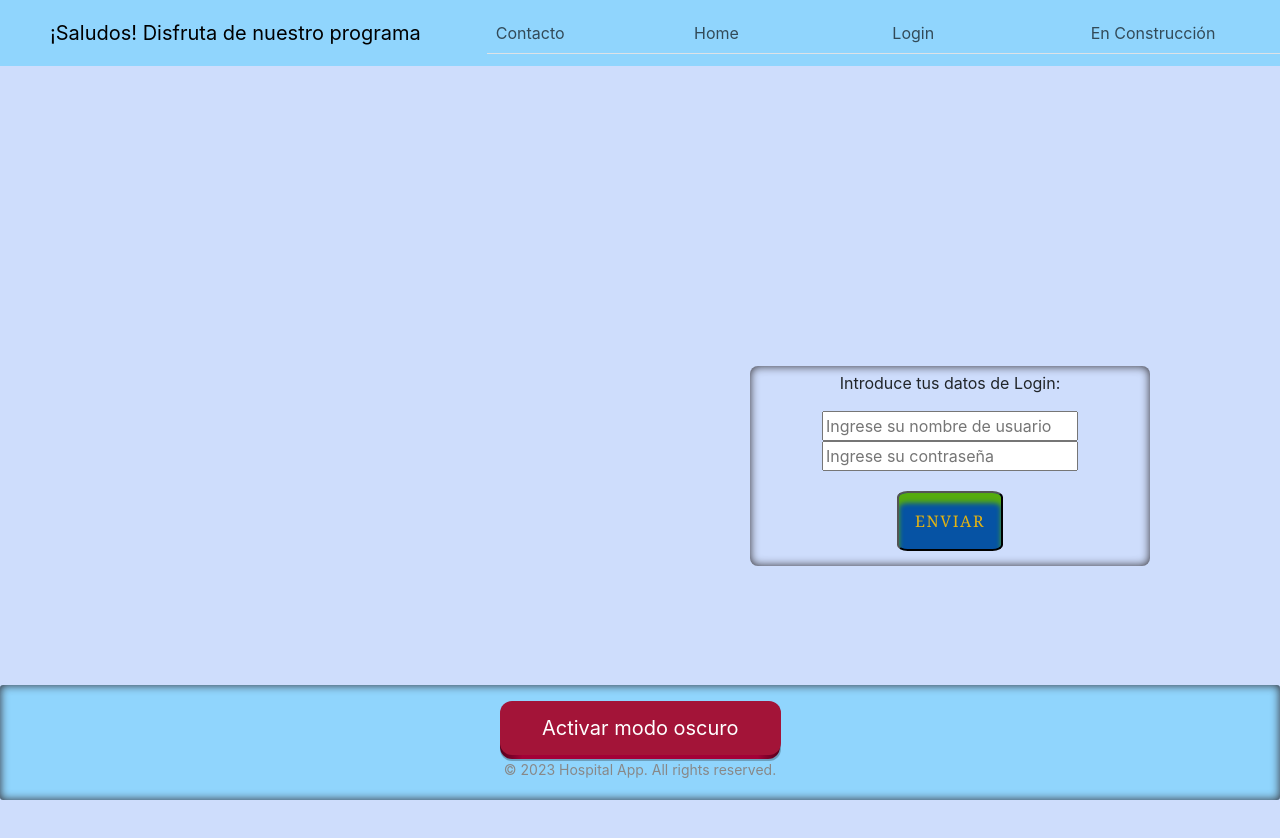
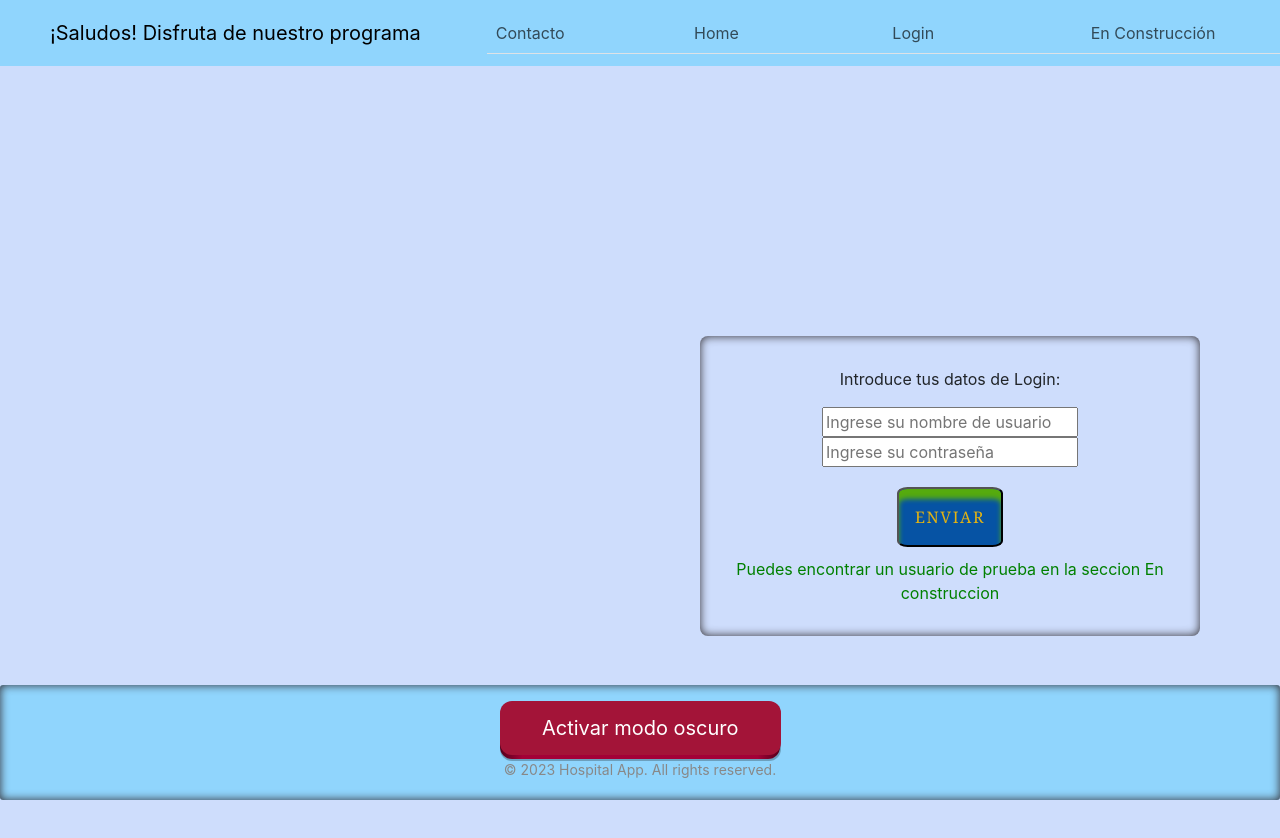
Before and after one commit to demilv/HospitalFront, a React (Create React App) app: page /login in a window 1280 px wide. Shown: the top 838 px of the page. Built offline with nearby package versions, Linux system fonts and the light colour scheme.

Commit message:
Arreglados varios errores con patrones y habitaciones en las bases para la edicion de pacientes. Mensajes de ayuda en Login

```diff
--- a/src/components/EnConstruccion/EnConstruccion.jsx
+++ b/src/components/EnConstruccion/EnConstruccion.jsx
@@ -22,6 +22,8 @@ function EnConstruccion()
                     <li> Añadido enlace a Github y algunas modificaciones del CSS</li>
                     <h4>Version 1.2</h4>
                     <li> Añadido Modo oscuro y un login con rutas protegidas (Existen varios usuarios, puedes usar el nombre de usuario Usus1 con la contraseña 123123)</li>
+                    <h4>Version 1.21</h4>
+                    <li> Arreglados errores con los patrones de mensajes en la edicion de pacientes en la parte de telefono asi como un error a la hora de asignar las habitaciones. Modificado patron para permitir acentos en los nombres. Añadidos mensajes para ayudar y guiarte en el Login.</li>
                     </ul>
                 </div>
             </div>
--- a/src/components/Login/Login.css
+++ b/src/components/Login/Login.css
@@ -7,9 +7,9 @@
 
 .divLoginForm{
 
-    margin-top: 300px;
-    width:400px;
-    height: 200px;
+    margin-top: 270px;
+    width:500px;
+    height: 300px;
     margin-bottom: 10px;
     padding: 20px;
     border-radius: 8px;
@@ -35,3 +35,7 @@
     padding: 1rem ;
     transition: 0.4s;
 }
+
+.divMensajeAyuda{
+    text-align: center;
+}
--- a/src/components/Login/Login.jsx
+++ b/src/components/Login/Login.jsx
@@ -4,7 +4,8 @@ import "./Login.css";
 
 function Login({ updateUser }) {
     const navigate = useNavigate();
-
+    const [error, setError] = useState(null);
+    const [hint, setHint] = useState("Puedes encontrar un usuario de prueba en la seccion En construccion")
     const [usuario, setUsuario] = useState({
         nombreusuario : '',
         password : ''
@@ -46,6 +47,8 @@ function Login({ updateUser }) {
                 navigate("/habitaciones");
             } else {
                 console.error(`No pudo loguearse.`);
+                setError('Alguno de los datos introducidos es incorrecto pero puedes encontrar un usuario de prueba en la seccion En construccion')
+                setHint(null)
             }
         } catch (error) {
             console.error(`Ocurrió un problema al intentar hacer login.`, error);
@@ -85,6 +88,8 @@ function Login({ updateUser }) {
                 >
                     Enviar
                 </button>
+                <span className="divMensajeAyuda" style={{ visibility: error ? "visible" : "hidden", color: "red"}}>{error}</span>
+                <span className="divMensajeAyuda" style={{ visibility: hint ? "visible" : "hidden", color: "green"}}>{hint}</span>
             </form>
         </div>
         );
--- a/src/components/Pacientes/EditarPaciente.css
+++ b/src/components/Pacientes/EditarPaciente.css
@@ -5,7 +5,7 @@
   align-items: center;
   margin-top: 30px;
   box-shadow: #312d31 0 0 10px inset;
-  height: 700px;
+  height: 750px;
 }
 
 .editDivButton {
--- a/src/components/Pacientes/EditarPaciente.jsx
+++ b/src/components/Pacientes/EditarPaciente.jsx
@@ -22,6 +22,7 @@ function EditarPaciente({ paciente, onCancel, habitacion, onUpdate }) {
     setEditedPatient((prev) => ({ ...prev, habitacionOriginal: paciente.habitacion }));
   }, [paciente.habitacion]);
 
+
   const handleChange = (field, value) => {
     setEditedPatient((prev) => ({ ...prev, [field]: value }));
   };
@@ -45,6 +46,7 @@ function EditarPaciente({ paciente, onCancel, habitacion, onUpdate }) {
 
         setHabitacionCambiada(true);
     } else {
+        setEditedPatient(prev => ({...prev, habitacion: prev.habitacionOriginal }));
         setHabitacionCambiada(false);
     }
 };
@@ -57,13 +59,14 @@ const messages = {
 };
 
 const patterns = {
-  nombre: /^[a-z ,.'-]+$/i,
+  nombre: /^[a-záéíóú ,.'-]+$/i,
   telefono: /^[0-9]{8,9}$/,
   descripcion: /^.{0,50}$/,
 };
 
 const isFormValid = () => {
-  const telefonoValido = patterns.telefono.test(editedPatient.telefono) && editedPatient.telefono.length >= 8 && editedPatient.telefono.length <= 9;
+  const telefonoPrueba = editedPatient.telefono.toString()
+  const telefonoValido = patterns.telefono.test(telefonoPrueba) && telefonoPrueba.length >= 8 && telefonoPrueba.length <= 9;
   return (
       editedPatient.nombre.trim() !== "" &&
       editedPatient.telefono.toString().trim() !== "" &&
@@ -79,9 +82,6 @@ const isFormValid = () => {
 
   const handleAceptarCambios = async () => {
 
-    console.log(paciente)
-    delete editedPatient.habitacionOriginal;
-    console.log(editedPatient)
     if (!isFormValid()) {
       console.log("Algo no funciona en el formulario.");
       return;
@@ -90,10 +90,13 @@ const isFormValid = () => {
     try {
 
       let res2;
+      let res3;
+      console.log(editedPatient)
       if (habitacionCambiada === true)
       {
+        delete editedPatient.habitacionOriginal;
         res2 = await fetch(
-          `https://hospital-back.vercel.app/habitacionesBase/upRoom/${paciente.habitacion}`,
+          `https://hospital-back.vercel.app/habitacionesBase/upRoom/${paciente.habitacion[0]}`,
           {
             method: 'PUT',
             headers: {
@@ -101,7 +104,24 @@ const isFormValid = () => {
             },
             body: JSON.stringify({ocupada:false}),
           });
+
+        res3 = await fetch(
+          `https://hospital-back.vercel.app/habitacionesBase/upRoom/${editedPatient.habitacion[0]}`,
+          {
+            method: 'PUT',
+            headers: {
+              'Content-Type': 'application/json',
+            },
+            body: JSON.stringify({ocupada:true}),
+          }
+        )
       }
+      /*else{
+        setEditedPatient((prev) => ({ ...prev, habitacion : prev.habitacionOriginal }));
+        delete editedPatient.habitacionOriginal;
+      }*/
+
+      console.log(editedPatient)
 
       const res = await fetch(
         `https://hospital-back.vercel.app/pacientesBase/upPaciente/${paciente._id}`,
@@ -113,7 +133,7 @@ const isFormValid = () => {
           body: JSON.stringify(editedPatient),
         });
 
-        if (res.ok && (!habitacionCambiada || res2.ok))  {
+        if (res.ok && (!habitacionCambiada || res2.ok || res3.ok))  {
         console.log('Cambios aceptados correctamente.');
         onCancel();
         onUpdate();
```
